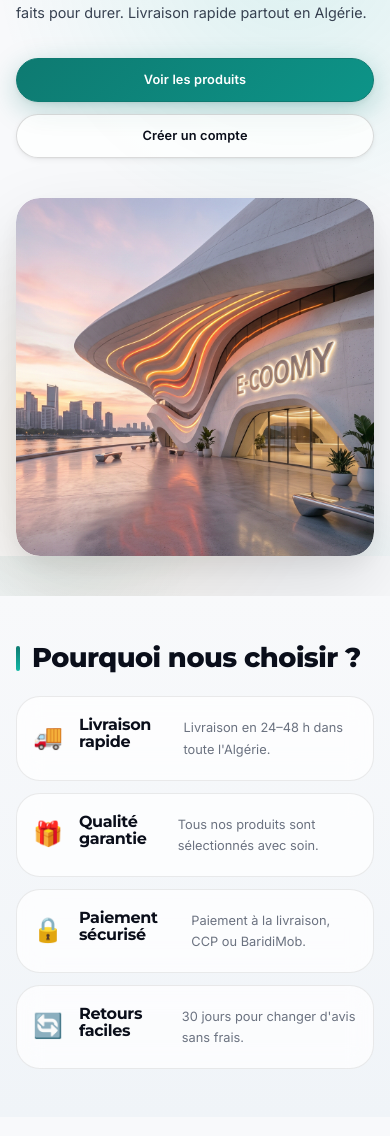
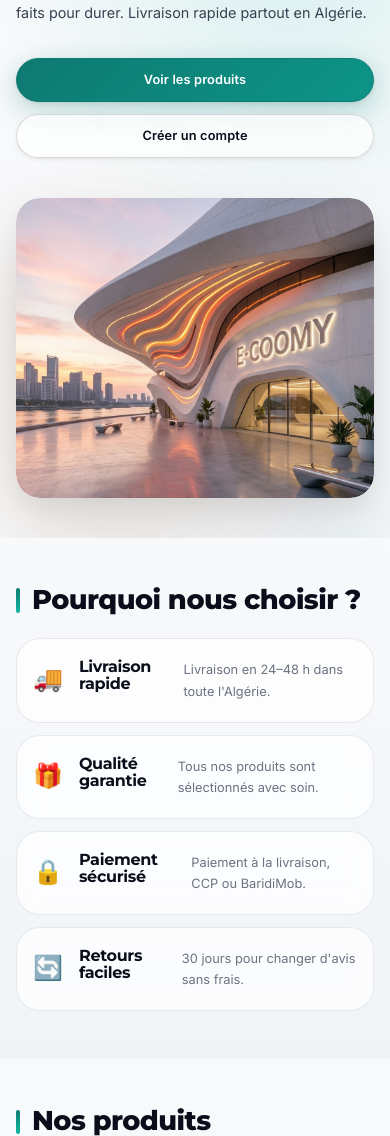
Before and after one commit to aurumstdbusiness-hub/EXTRA-HIGH-PROJECT, a PHP site: page /extra-high-project/ in a window 390 px wide. Shown: the part 288-1424 px from the top of the page. Run offline with PHP 8.4, Linux system fonts and the light colour scheme.

Commit message:
hero 3.0

```diff
--- a/htdocs/extra-high-project/assets/css/style.css
+++ b/htdocs/extra-high-project/assets/css/style.css
@@ -443,14 +443,17 @@
   border-radius: var(--r-2xl);
   overflow: hidden;
   box-shadow: var(--shadow-2xl);
+  width: 100%;
+  min-height: 300px;
 }
 
 .hero-figure img {
   width: 100%;
+  height: 100%;
   aspect-ratio: auto;
-  height: auto;
   object-fit: cover;
   border-radius: inherit;
+  display: block;
 }
 
 .hero-figure::after {
@@ -1511,9 +1514,9 @@
   .section--sm { padding-block: var(--sp-10); }
 
   /* Hero — responsive display on mobile */
-  .hero-grid { display: flex; flex-direction: column; }
-  .hero-figure { display: block !important; width: 100%; max-height: 400px; overflow: hidden; border-radius: var(--r-xl); }
-  .hero-figure img { display: block; width: 100%; height: auto; }
+  .hero-grid { display: flex; flex-direction: column; gap: var(--sp-10); }
+  .hero-figure { display: block !important; width: 100%; height: 280px; max-height: 280px; border-radius: var(--r-xl); }
+  .hero-figure img { width: 100%; height: 100%; object-fit: cover; }
   .hero-actions { flex-wrap: wrap; gap: var(--sp-3); }
   .hero-actions .btn { flex: 1 1 140px; min-width: 0; }
 
@@ -1551,6 +1554,7 @@
 
   /* Hero */
   .hero { padding-block: var(--sp-12); }
+  .hero-figure { height: 250px; max-height: 250px; }
   .hero-actions { flex-direction: column; align-items: stretch; }
   .hero-actions .btn { flex: none; width: 100%; max-width: 340px; }
 
```
